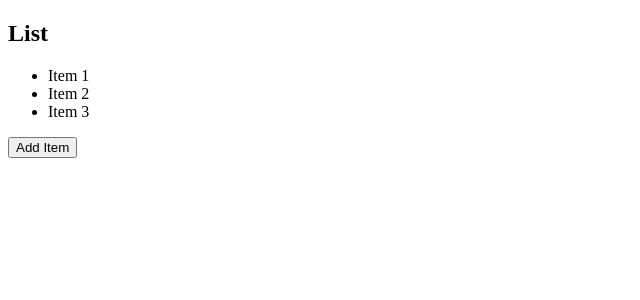
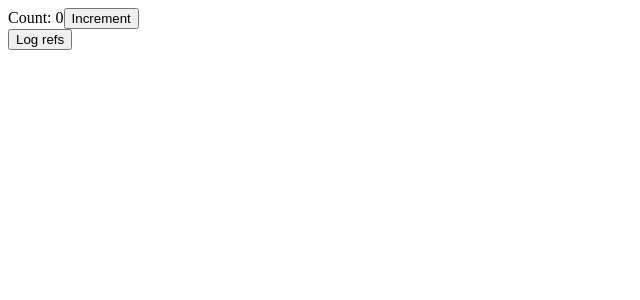
Before and after one commit to Nemoni/vueproj, a Vue app: page / in a window 1280 px wide. Shown: the top 300 px of the page, without its empty margins (0-640 px from the left). Built offline with nearby package versions, Linux system fonts and the light colour scheme.

Commit message:
父组件利用refs访问子组件中的属性和方法

```diff
--- a/src/App.vue
+++ b/src/App.vue
@@ -1,29 +1,23 @@
 <template>
   <div>
-    <list-component :list="list"></list-component>
-    <button-component @click="addItem">Add Item</button-component>
+    <my-component ref="myComponent"></my-component>
+    <button @click="logRefs">Log refs</button>
   </div>
 </template>
 
 <script>
-import ListComponent from "./components/ListComponent.vue";
-import ButtonComponent from "./components/ButtonComponent.vue";
+import MyComponent from './components/SubComponent.vue'
 
 export default {
-  name: "App",
   components: {
-    ListComponent,
-    ButtonComponent,
-  },
-  data() {
-    return {
-      list: ["Item 1", "Item 2", "Item 3"],
-    };
+    MyComponent
   },
   methods: {
-    addItem() {
-      this.list.push(`Item ${this.list.length + 1}`);
-    },
-  },
-};
+    logRefs() {
+      console.log(this.$refs.myComponent.count) // 输出：0
+      this.$refs.myComponent.increment()
+      console.log(this.$refs.myComponent.count) // 输出：1
+    }
+  }
+}
 </script>
--- a/src/components/ButtonComponent.vue
+++ /dev/null
@@ -1,11 +0,0 @@
-<template>
-  <button>
-    <slot></slot>
-  </button>
-</template>
-
-<script>
-export default {
-  name: "ButtonComponent",
-};
-</script>
--- a/src/components/HelloWorld.vue
+++ /dev/null
@@ -1,58 +0,0 @@
-<template>
-  <div class="hello">
-    <h1>{{ msg }}</h1>
-    <p>
-      For a guide and recipes on how to configure / customize this project,<br>
-      check out the
-      <a href="https://cli.vuejs.org" target="_blank" rel="noopener">vue-cli documentation</a>.
-    </p>
-    <h3>Installed CLI Plugins</h3>
-    <ul>
-      <li><a href="https://github.com/vuejs/vue-cli/tree/dev/packages/%40vue/cli-plugin-babel" target="_blank" rel="noopener">babel</a></li>
-      <li><a href="https://github.com/vuejs/vue-cli/tree/dev/packages/%40vue/cli-plugin-eslint" target="_blank" rel="noopener">eslint</a></li>
-    </ul>
-    <h3>Essential Links</h3>
-    <ul>
-      <li><a href="https://vuejs.org" target="_blank" rel="noopener">Core Docs</a></li>
-      <li><a href="https://forum.vuejs.org" target="_blank" rel="noopener">Forum</a></li>
-      <li><a href="https://chat.vuejs.org" target="_blank" rel="noopener">Community Chat</a></li>
-      <li><a href="https://twitter.com/vuejs" target="_blank" rel="noopener">Twitter</a></li>
-      <li><a href="https://news.vuejs.org" target="_blank" rel="noopener">News</a></li>
-    </ul>
-    <h3>Ecosystem</h3>
-    <ul>
-      <li><a href="https://router.vuejs.org" target="_blank" rel="noopener">vue-router</a></li>
-      <li><a href="https://vuex.vuejs.org" target="_blank" rel="noopener">vuex</a></li>
-      <li><a href="https://github.com/vuejs/vue-devtools#vue-devtools" target="_blank" rel="noopener">vue-devtools</a></li>
-      <li><a href="https://vue-loader.vuejs.org" target="_blank" rel="noopener">vue-loader</a></li>
-      <li><a href="https://github.com/vuejs/awesome-vue" target="_blank" rel="noopener">awesome-vue</a></li>
-    </ul>
-  </div>
-</template>
-
-<script>
-export default {
-  name: 'HelloWorld',
-  props: {
-    msg: String
-  }
-}
-</script>
-
-<!-- Add "scoped" attribute to limit CSS to this component only -->
-<style scoped>
-h3 {
-  margin: 40px 0 0;
-}
-ul {
-  list-style-type: none;
-  padding: 0;
-}
-li {
-  display: inline-block;
-  margin: 0 10px;
-}
-a {
-  color: #42b983;
-}
-</style>
--- a/src/components/ListComponent.vue
+++ /dev/null
@@ -1,20 +0,0 @@
-<template>
-  <div>
-    <h2>List</h2>
-    <ul>
-      <li v-for="(item, index) in list" :key="index">{{ item }}</li>
-    </ul>
-  </div>
-</template>
-
-<script>
-export default {
-  name: "ListComponent",
-  props: {
-    list: {
-      type: Array,
-      default: () => [],
-    },
-  },
-};
-</script>
--- /dev/null
+++ b/src/components/SubComponent.vue
@@ -0,0 +1,21 @@
+<template>
+  <div>
+    <span>Count: {{ count }}</span>
+    <button @click="increment">Increment</button>
+  </div>
+</template>
+
+<script>
+export default {
+  data() {
+    return {
+      count: 0
+    }
+  },
+  methods: {
+    increment() {
+      this.count++
+    }
+  }
+}
+</script>
```
